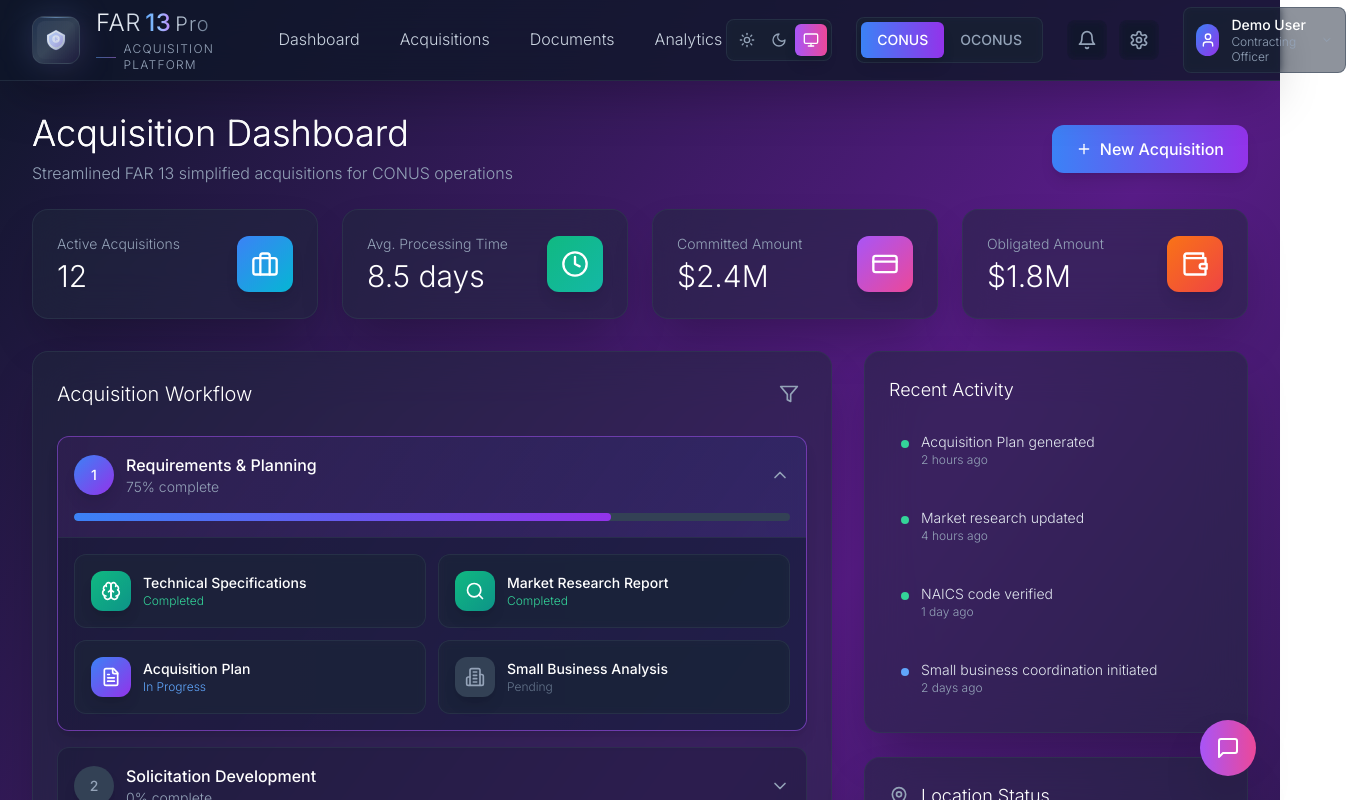
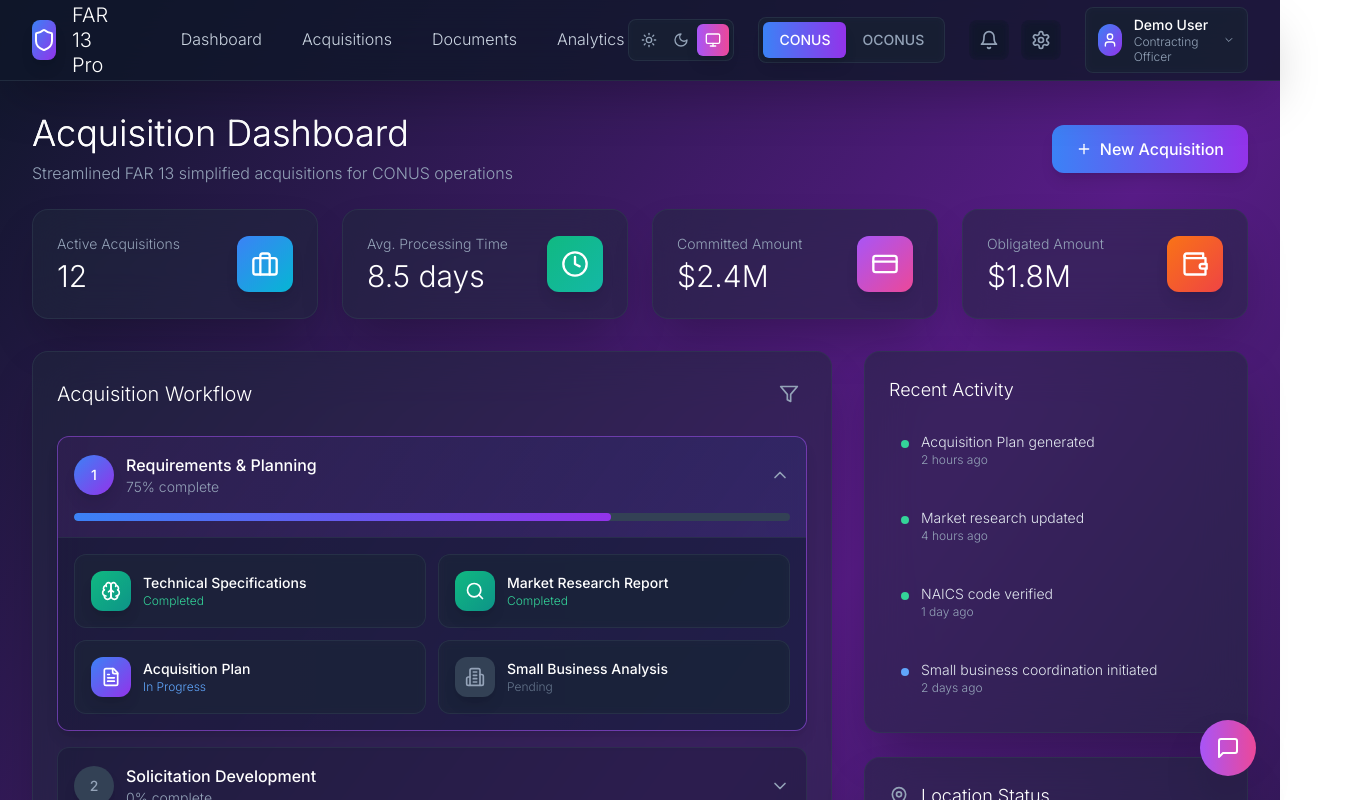
Before and after one commit to JoshMcDev/FAR13Pro_Bolt, a React (Vite) app: page / in a window 1280 px wide. Shown: the top 800 px of the page, 1346 px wide, since content can reach past the window. Built offline with nearby package versions, Linux system fonts and the light colour scheme.

Commit message:
Updated App.tsx

```diff
--- a/src/App.tsx
+++ b/src/App.tsx
@@ -44,7 +44,6 @@ import { MetricsCard } from './components/MetricsCard';
 import { WorkflowProgress } from './components/WorkflowProgress';
 import { DataVisualization } from './components/DataVisualization';
 import { AIAssistant } from './components/AIAssistant';
-import { PremiumLogo } from './components/PremiumLogo';
 
 function App() {
   const [isMenuOpen, setIsMenuOpen] = useState(false);
@@ -113,8 +112,19 @@ function App() {
           <div className="flex justify-between items-center h-20">
             {/* Left Section - Logo and Navigation */}
             <div className="flex items-center space-x-12">
-              {/* Premium Logo */}
-              <PremiumLogo />
+              {/* Logo Section */}
+              <motion.div
+                className="flex items-center space-x-4 py-2"
+                whileHover={{ scale: 1.05 }}
+                transition={{ type: "spring", stiffness: 400, damping: 10 }}
+              >
+                <div className="w-10 h-10 bg-gradient-to-br from-blue-500 to-purple-600 rounded-lg flex items-center justify-center shadow-lg">
+                  <Shield className="h-6 w-6 text-white" />
+                </div>
+                <div className="flex flex-col">
+                  <span className="text-xl font-light text-white leading-tight">FAR 13 Pro</span>
+                </div>
+              </motion.div>
 
               {/* Desktop Navigation */}
               <div className="hidden lg:flex items-center space-x-8">
--- a/src/components/PremiumLogo.tsx
+++ /dev/null
@@ -1,117 +0,0 @@
-import React from 'react';
-import { motion } from 'framer-motion';
-
-export const PremiumLogo: React.FC = () => {
-  return (
-    <motion.div
-      className="flex items-center space-x-4 py-2"
-      whileHover={{ scale: 1.02 }}
-      transition={{ type: "spring", stiffness: 400, damping: 10 }}
-    >
-      {/* Premium Shield Icon */}
-      <div className="relative">
-        {/* Outer glow effect */}
-        <div className="absolute inset-0 w-12 h-12 bg-gradient-to-br from-blue-400/20 to-purple-400/20 rounded-xl blur-lg"></div>
-
-        {/* Main shield container */}
-        <div className="relative w-12 h-12 bg-gradient-to-br from-slate-800 via-slate-700 to-slate-900 rounded-xl border border-slate-600/50 shadow-2xl overflow-hidden">
-          {/* Inner gradient overlay */}
-          <div className="absolute inset-0 bg-gradient-to-br from-blue-500/10 via-transparent to-purple-500/10"></div>
-
-          {/* Metallic accent line */}
-          <div className="absolute top-0 left-0 right-0 h-px bg-gradient-to-r from-transparent via-blue-300/50 to-transparent"></div>
-
-          {/* Shield SVG */}
-          <div className="absolute inset-0 flex items-center justify-center">
-            <svg
-              width="24"
-              height="24"
-              viewBox="0 0 24 24"
-              fill="none"
-              className="text-slate-200"
-            >
-              <defs>
-                <linearGradient id="shieldGradient" x1="0%" y1="0%" x2="100%" y2="100%">
-                  <stop offset="0%" stopColor="#e2e8f0" />
-                  <stop offset="50%" stopColor="#cbd5e1" />
-                  <stop offset="100%" stopColor="#94a3b8" />
-                </linearGradient>
-                <linearGradient id="innerGradient" x1="0%" y1="0%" x2="100%" y2="100%">
-                  <stop offset="0%" stopColor="#3b82f6" stopOpacity="0.3" />
-                  <stop offset="100%" stopColor="#8b5cf6" stopOpacity="0.3" />
-                </linearGradient>
-              </defs>
-
-              {/* Main shield path */}
-              <path
-                d="M12 2L3 7V12C3 16.55 6.84 20.74 12 22C17.16 20.74 21 16.55 21 12V7L12 2Z"
-                fill="url(#shieldGradient)"
-                stroke="url(#innerGradient)"
-                strokeWidth="0.5"
-              />
-
-              {/* Inner shield detail */}
-              <path
-                d="M12 4L5 8V12C5 15.31 7.84 18.62 12 19.5C16.16 18.62 19 15.31 19 12V8L12 4Z"
-                fill="url(#innerGradient)"
-              />
-
-              {/* Central emblem */}
-              <circle
-                cx="12"
-                cy="11"
-                r="3"
-                fill="none"
-                stroke="currentColor"
-                strokeWidth="1.5"
-                opacity="0.7"
-              />
-              <text
-                x="12"
-                y="13"
-                textAnchor="middle"
-                fontSize="6"
-                fill="currentColor"
-                fontWeight="600"
-                opacity="0.8"
-              >
-                13
-              </text>
-            </svg>
-          </div>
-
-          {/* Subtle inner highlight */}
-          <div className="absolute inset-1 rounded-lg bg-gradient-to-br from-white/5 to-transparent pointer-events-none"></div>
-        </div>
-      </div>
-
-      {/* Premium Typography */}
-      <div className="flex flex-col">
-        <div className="flex items-baseline space-x-1">
-          {/* FAR text with premium styling */}
-          <span className="text-2xl font-light text-transparent bg-gradient-to-r from-slate-100 via-slate-200 to-slate-300 bg-clip-text tracking-wide">
-            FAR
-          </span>
-
-          {/* 13 with accent styling */}
-          <span className="text-2xl font-medium text-transparent bg-gradient-to-r from-blue-400 via-blue-300 to-purple-400 bg-clip-text tracking-wide">
-            13
-          </span>
-
-          {/* Pro with elegant styling */}
-          <span className="text-xl font-light text-transparent bg-gradient-to-r from-slate-300 via-slate-400 to-slate-500 bg-clip-text tracking-wider ml-1">
-            Pro
-          </span>
-        </div>
-
-        {/* Subtle tagline */}
-        <div className="flex items-center space-x-2 mt-0.5">
-          <div className="w-8 h-px bg-gradient-to-r from-blue-400/50 to-purple-400/50"></div>
-          <span className="text-xs text-slate-400 font-light tracking-widest uppercase">
-            Acquisition Platform
-          </span>
-        </div>
-      </div>
-    </motion.div>
-  );
-};
```
